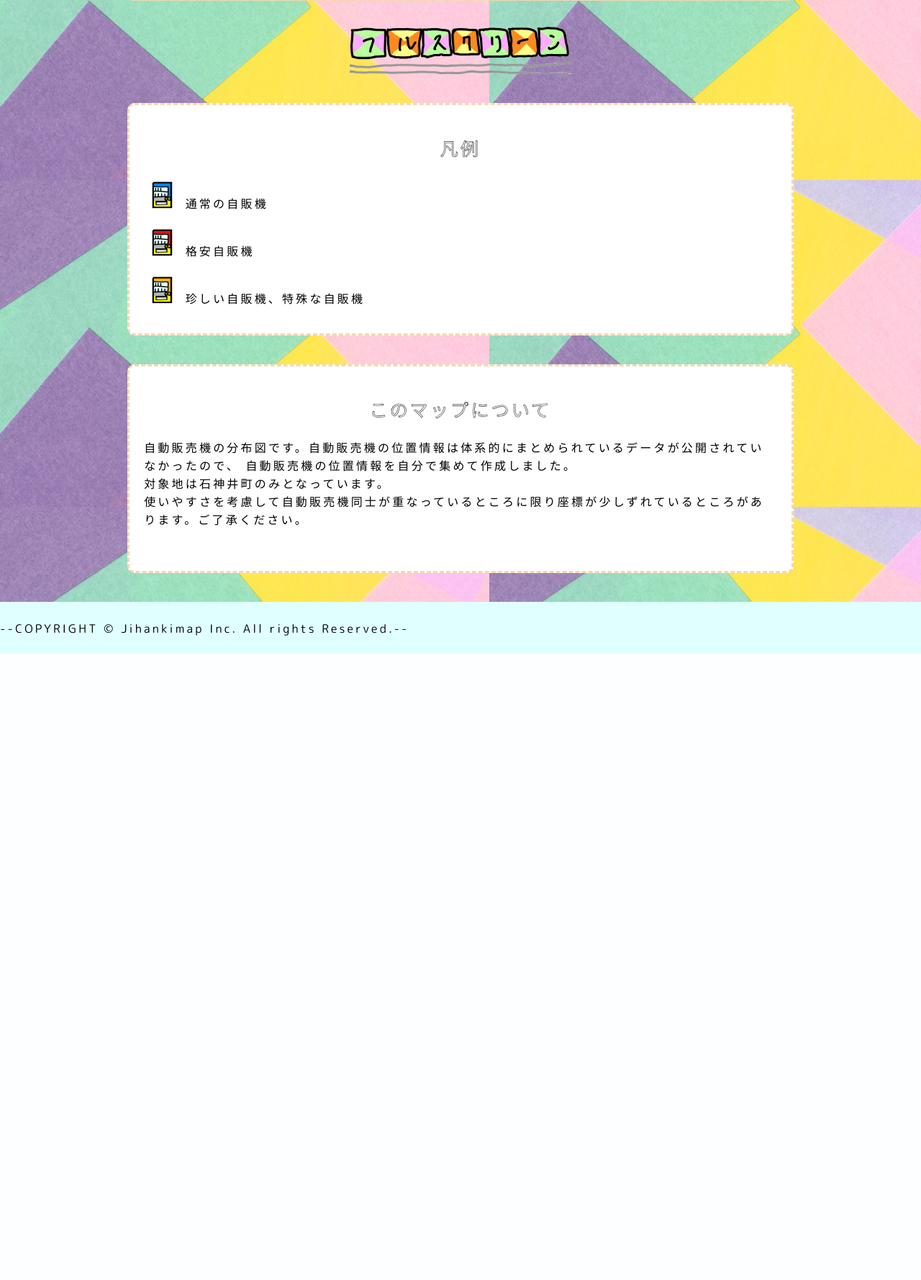
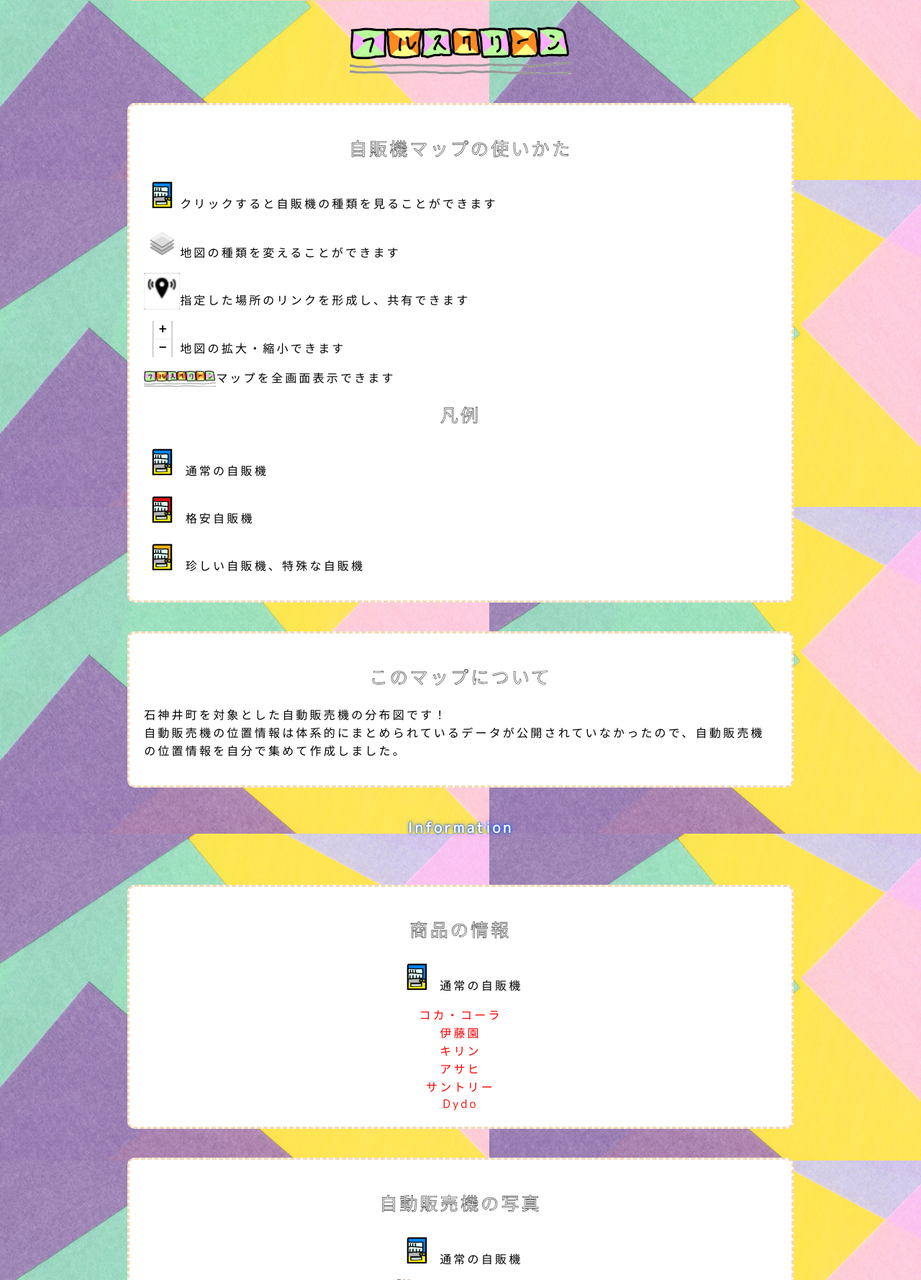
Before and after one commit to kokuto821/jihankimap.io, a PHP site: page / in a window 1280 px wide. Shown: the part 658-2436 px from the top of the page at 72% size. Before the commit the page ends 1566 px from the top, so only its background shows below. Run offline with PHP 8.4, Linux system fonts and the light colour scheme; some libraries are stand-ins or nearby versions.

Commit message:
(๑>◡<๑)

```diff
--- /dev/null
+++ b/clipboard.txt
@@ -0,0 +1,3 @@
+<div class="ImgBox">
+  <img src="https://yuyauver98.me/wp-content/uploads/2020/04/猿田彦珈琲カップのコピー.jpg" class="ImgBox-Img">
+</div>
--- a/css/styles.css
+++ b/css/styles.css
@@ -66,6 +66,10 @@ h2 {
 img{
    vertical-align:bottom;
 }
+p{
+   font-family: "M PLUS Rounded 1c";
+   text-align:left;
+}
 /* Class */
 .main-visual {
    display: flex;
@@ -109,6 +113,16 @@ background-color:#fff;border-radius: 10px;/*角の丸み*/text-align: center;
 .center{
    text-align:center;
 }
+.ImgBox{
+  overflow: hidden;
+}
+.ImgBox-Img{
+  transition-duration: 0.3s;
+}
+.ImgBox-Img:hover{
+  transform: scale(1.2);
+  transition-duration: 0.3s;
+}
 
 /* id */
 #footer02 {
@@ -131,6 +145,9 @@ margin-left: 25px;
 }
 
 
+
+
+/*responsive*/
 
 @media screen and (min-width: 680px) {
 /*　この位置に記述する　*/
@@ -236,15 +253,7 @@ margin-left: 25px;
 .main-visual {
    padding: 0 4%;
 }
-p{
-   font-family: "M PLUS Rounded 1c";
-   text-align:left;
-}
-/* h2 {
-   line-height: 1.6;
-   text-align: center;
-} */
-}
+
 
 @media screen and (max-width: 680px) {
 .pc-nav {
--- a/index.html
+++ b/index.html
@@ -66,15 +66,51 @@ hum.on('click', function(){
 <a href="Jihankimap.html"><img src="img/fullsc-tegaki.png" alt="フルスクリーンはこちら" width="30%" height="30%"></a>
 </div>
 <div class="usiro">
+<h2>自販機マップの使いかた</h2>
+<p><img src="img/jihanki.png" style="width:50px">クリックすると自販機の種類を見ることができます</p>
+<p><img src="img/layericon.jpeg" style="width:50px;">地図の種類を変えることができます</p>
+<p><img src="img/shareicon.jpeg" style="width:50px; height50px;">指定した場所のリンクを形成し、共有できます</p>
+<p><img src="img/zoomicon.png" style="width:50px; height:50px;">地図の拡大・縮小できます</p>
+<p><img src="img/fullsc-tegaki.png" style="width:100px;">マップを全画面表示できます</p>
+
 <h2>凡例</h2>
 <p><img src="img/jihanki.png" style="width:50px"> 通常の自販機</p>
 <p><img src="img/jihankired.png" style="width:50px"> 格安自販機</p>
 <p><img src="img/jihankirare.png" style="width:50px"> 珍しい自販機、特殊な自販機</p>
 </div><div class="usiro">
 <h2>このマップについて</h2>
-<p>自動販売機の分布図です。自動販売機の位置情報は体系的にまとめられているデータが公開されていなかったので、
-    自動販売機の位置情報を自分で集めて作成しました。<br>対象地は石神井町のみとなっています。<br>
-    使いやすさを考慮して自動販売機同士が重なっているところに限り座標が少しずれているところがあります。ご了承ください。<br><br></p>
+<p>石神井町を対象とした自動販売機の分布図です！<br>自動販売機の位置情報は体系的にまとめられているデータが公開されていなかったので、自動販売機の位置情報を自分で集めて作成しました。<br>
+</p>
+</div>
+
+<h1 style = "text-align: center; padding-bottom: 25px;color:#ffffff;">Information</h1>
+<div class="usiro">
+<h2>商品の情報</h2>
+<!--<a href="" style="color:aqua;"></a>-->
+<p style="text-align:center;"><img src="img/jihanki.png" style="width:50px"> 通常の自販機</p>
+<a href="https://www.cocacola.co.jp/brands" style="color:red;">コカ・コーラ</a><br>
+<a href="https://www.itoen.jp/products/" style="color:red;">伊藤園</a><br>
+<a href="http://www.hachiyoh.co.jp/products/kirin.html" style="color:red;">キリン</a><br>
+<a href="https://www.asahiinryo.co.jp/products/vending/" style="color:red;">アサヒ</a><br>
+<a href="http://www.hachiyoh.co.jp/products/suntory.html?gclid=Cj0KCQjwvqeUBhCBARIsAOdt45YXwzrxSPsDeQCauArsNhNOtl2Ile5UGAVuQ3_XzIFOXX88HokdmBMaAgPvEALw_wcB" style="color:red;">サントリー</a><br>
+<a href="https://www.dydo.co.jp/products/" style="color:red;">Dydo</a><br>
+</div>
+
+<div class="usiro">
+<h2>自動販売機の写真</h2>
+<!--<div class="center"><img src="" alt="" width="20%" height="20%"><br><p class="center">suntory</p></div>-->
+<p class="center ImgBox"><img src="img/jihanki.png" style="width:50px"> 通常の自販機</p>
+<div class="center ImgBox"><img src="img/suntory.jpeg" class="ImgBox-Img" width="20%" height="20%"><br><p class="center">suntory</p>
+<a href="http://www.hachiyoh.co.jp/products/suntory.html?gclid=Cj0KCQjwvqeUBhCBARIsAOdt45YXwzrxSPsDeQCauArsNhNOtl2Ile5UGAVuQ3_XzIFOXX88HokdmBMaAgPvEALw_wcB" style="color:red;">商品情報はこちら</a>
+</div>
+
+<p class="center"><img src="img/jihankired.png" style="width:50px"> 格安自販機</p>
+<!--<div class="ImgBox">
+  <img src="https://yuyauver98.me/wp-content/uploads/2020/04/猿田彦珈琲カップのコピー.jpg" class="ImgBox-Img">
+</div>-->
+<div class="center ImgBox"><img src="img/happyprice.jpeg" class="ImgBox-Img" width="20%" height="20%"><br><p class="center">ハッピープライス</p></div>
+<div class="center ImgBox"><img src="img/otsuka.jpeg" class="ImgBox-Img" width="20%" height="20%"><br><p class="center">otsuka</p></div>
+<div class="center ImgBox"><img src="img/yasukirin.jpeg" class="ImgBox-Img" width="20%" height="20%"><br><p class="center">格安キリン</p></div>
 </div>
 </main>
 
```
Also changed, not shown: css/clipboard.txt (added, +12 -0 lines), img/layericon.jpeg (added), img/shareicon.jpeg (added), img/zoomicon.png (added).
